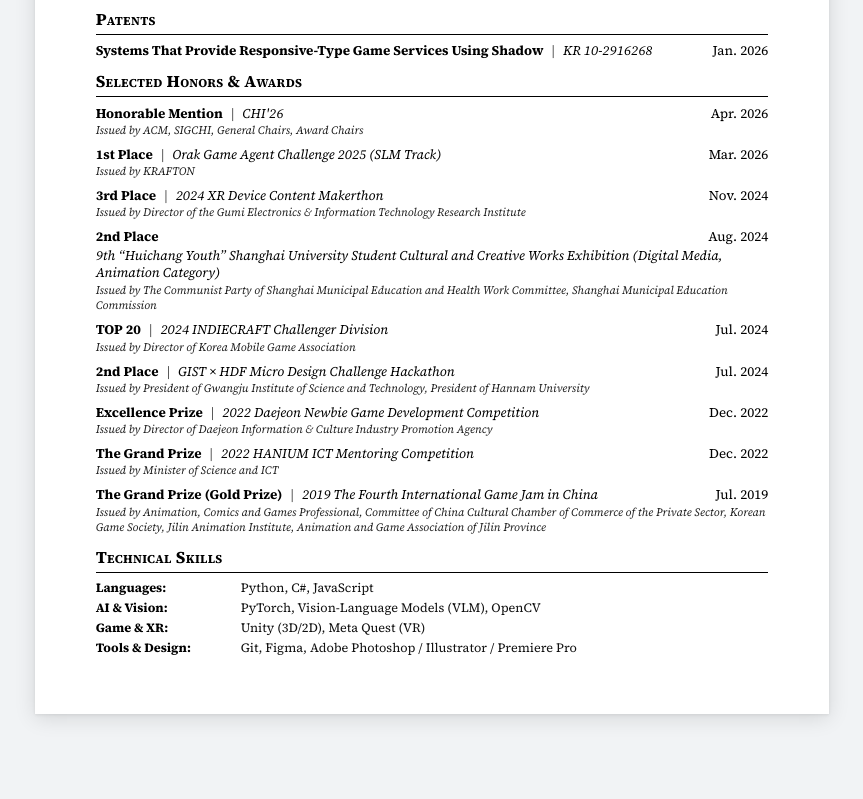
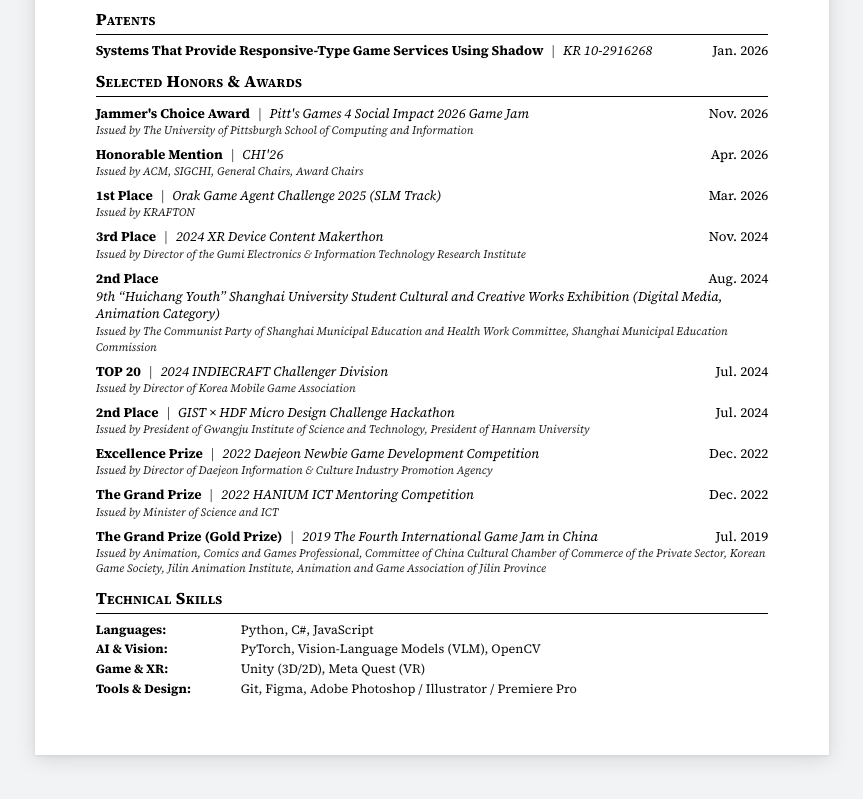
Before and after one commit to yucheon6000/yucheon.io, a plain HTML site: page resume/index.html in a window 1280 px wide. Shown: the part 1766-2565 px from the top of the page, without its empty margins (208-1071 px from the left). Before the commit the page ends 2540 px from the top, so only its background shows below. Drawn offline with Linux system fonts and the light colour scheme; a web font is replaced by a local one.

Commit message:
feat: add game jam

```diff
--- a/resume/index.html
+++ b/resume/index.html
@@ -746,6 +746,20 @@
           <!-- Compact single-line format -->
           <div class="entry-row-1">
             <span class="entry-left-1">
+              <strong>Jammer's Choice Award</strong>
+              <span class="sep">|</span>
+              <em>Pitt's Games 4 Social Impact 2026 Game Jam</em>
+            </span>
+            <span class="entry-right-1">Nov. 2026</span>
+          </div>
+          <div class="award-issuer indent">
+            <span>Issued by The University of Pittsburgh School of Computing and Information</span>
+          </div>
+        </div>
+        <div class="entry award-entry is-selected">
+          <!-- Compact single-line format -->
+          <div class="entry-row-1">
+            <span class="entry-left-1">
               <strong>Honorable Mention</strong>
               <span class="sep">|</span>
               <em>CHI'26</em>
--- a/sitemap.xml
+++ b/sitemap.xml
@@ -2,7 +2,7 @@
 <urlset xmlns="http://www.sitemaps.org/schemas/sitemap/0.9">
     <url>
         <loc>https://yucheon.io/</loc>
-        <lastmod>2026-11-02</lastmod>
+        <lastmod>2026-11-16</lastmod>
         <changefreq>weekly</changefreq>
         <priority>1.0</priority>
     </url>
```
Also changed, not shown: index.html (+5 -0 lines), resume/index_kr.html (+14 -0 lines), 4 other files.
